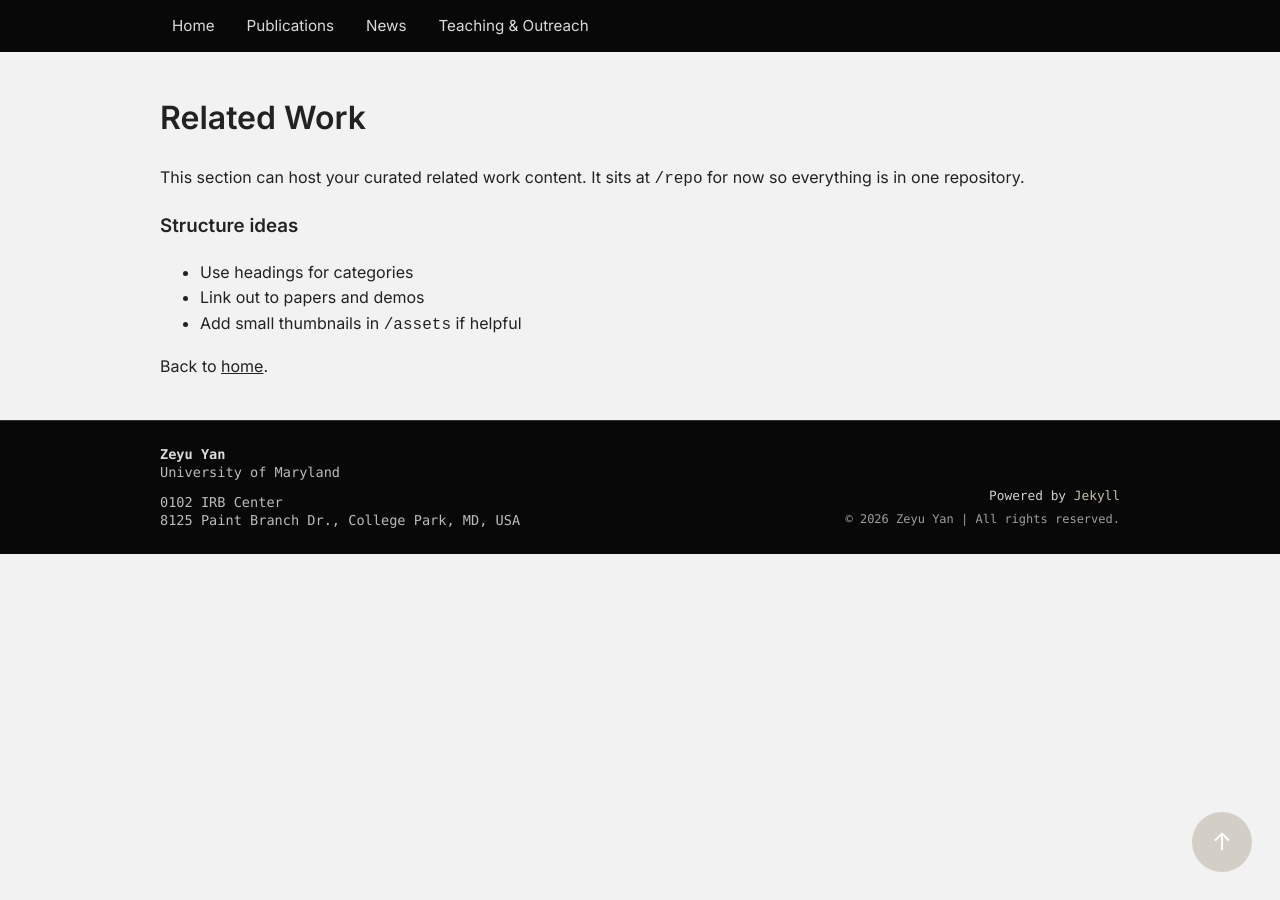
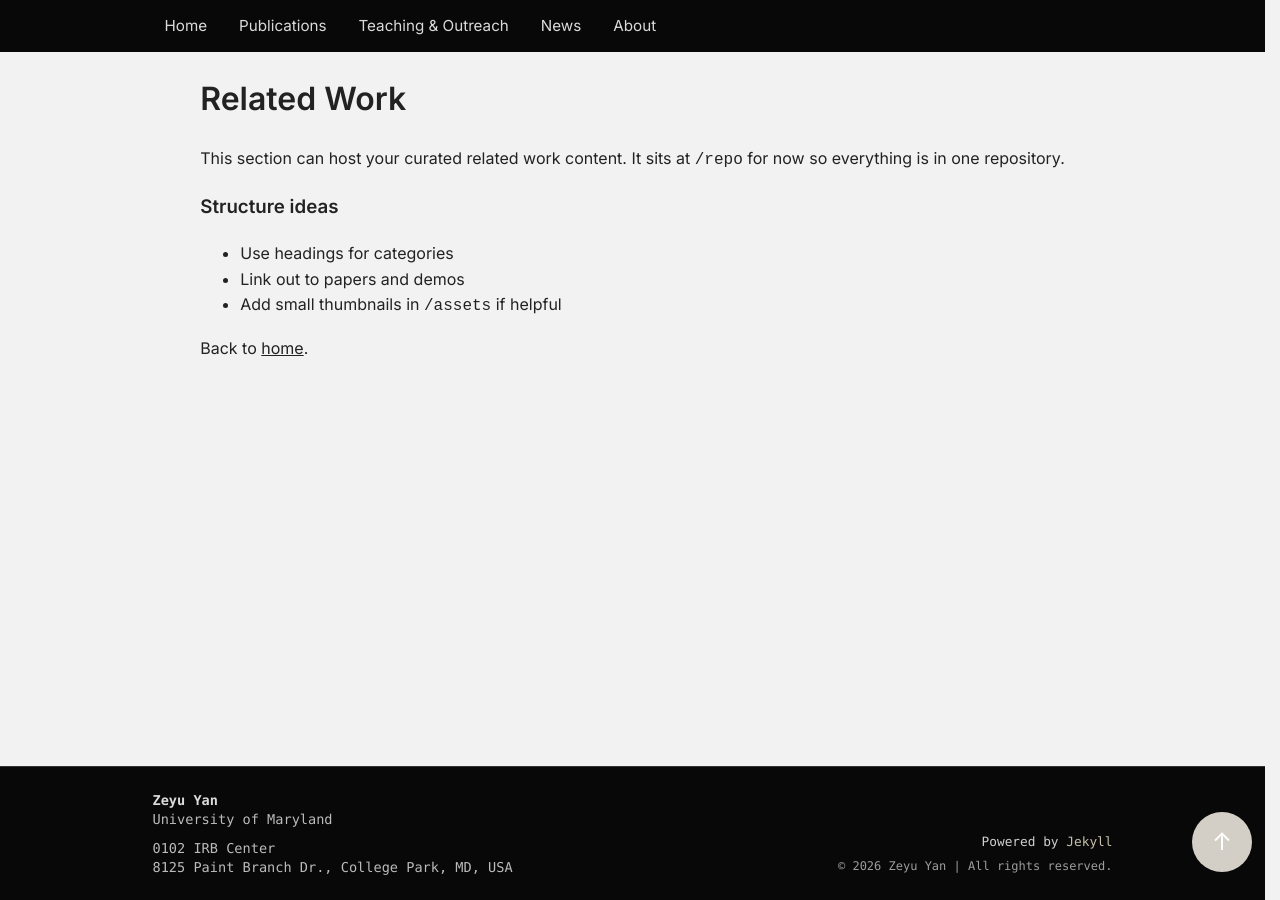
Before and after one commit to zyyan20h/zeyuyan.com, a Jekyll site: the page built from repo/index.md, in a window 1280 px wide. Built offline with Jekyll 4.4.1, drawn with Linux system fonts in a browser that asks for light colours.

Commit message:
landing-remake with 404

```diff
--- a/_includes/header.html
+++ b/_includes/header.html
@@ -1,8 +1,12 @@
 <header class="site-header">
   <nav class="site-nav">
     <a href="{{ '/' | relative_url }}" class="nav-link">Home</a>
+
+    <!-- Scroll to publications section on the landing page -->
     <a href="{{ '/#publications' | relative_url }}" class="nav-link">Publications</a>
-    <a href="{{ '/#news' | relative_url }}" class="nav-link">News</a>
-    <a href="{{ '/teaching/' | relative_url }}" class="nav-link">Teaching & Outreach</a>
+
+    <a href="{{ '/404.html' | relative_url }}" class="nav-link">Teaching & Outreach</a>
+    <a href="{{ '/404.html' | relative_url }}" class="nav-link">News</a>
+    <a href="{{ '/404.html' | relative_url }}" class="nav-link">About</a>
   </nav>
 </header>
--- a/assets/css/base.css
+++ b/assets/css/base.css
@@ -13,10 +13,14 @@ html, body {
   margin: 0;
   padding: 0;
   width: 100%;
+  height: 100%;
 }
 
 body {
   overflow-x: hidden; /* you already confirmed this helped */
+  min-height: 100vh;
+  display: flex;
+  flex-direction: column;
 }
 
 img, svg {
@@ -47,3 +51,32 @@ a:visited {
 a:active {
   color: #b08c60;
 } */
+
+
+/* Prevent header and footer from shrinking in the flex layout */
+.site-header,
+.site-footer {
+  flex: 0 0 auto;
+}
+
+/* Make the content area take the remaining height */
+main,
+.page-content {
+  flex: 1 0 auto;
+}
+
+.not-found {
+  max-width: 640px;
+  margin: 4rem auto;
+  text-align: center;
+}
+
+.not-found h1 {
+  font-size: 3rem;
+  margin-bottom: 1rem;
+}
+
+.not-found p {
+  font-size: 1rem;
+  line-height: 1.6;
+}
--- a/assets/css/home.css
+++ b/assets/css/home.css
@@ -5,6 +5,8 @@
   width: 100vw;
   margin-left: calc(50% - 50vw);
   margin-right: calc(50% - 50vw);
+  margin-top: 0;
+  margin-bottom: 0;
 
   background: rgba(118, 115, 111, 0.08); /* subtle contrast */
   border-bottom: none;
@@ -14,10 +16,10 @@
 .home-hero {
   max-width: 960px;
   margin: 0 auto;
-  padding: 2.25rem 0 2.5rem 0;
+  padding: 3rem 0 2rem 0;
   display: grid;
   grid-template-columns: 1.55fr 0.8fr;
-  gap: 4rem;
+  gap: 0.5rem 4rem;
   align-items: start;
 
 }
@@ -193,9 +195,12 @@
   clear: both;
 }
 
-.home-annoucement {
+.home-announcement {
     margin-top: 0.5rem;
-    font-size: 0.9rem;
+    font-family: ui-monospace, SFMono-Regular, Menlo, Monaco, Consolas,
+               "Liberation Mono", monospace;
+    text-align: center;
+    font-size: 0.8rem;
     font-weight: 500;
     color: #222;
 }
@@ -230,22 +235,21 @@
   }
 }
 
-
 /* -------------------------
-   NEWS: New One-Line Layout
+   NEWS: One-Line Layout (no toggle)
    ------------------------- */
 
-/* Divider above and below the news section */
 .home-news {
   padding: 0 0;
-  border-top: 1px solid #d3cfc7;
-  border-bottom: 1px solid #d3cfc7;   /* same subtle line */
+  border-top: none;
+  border-bottom: none;
+  margin-top: 4rem;
+  margin-bottom: 0;
 }
 
 .news-item {
   display: grid;
   grid-template-columns: 100px 20px 24px 1fr;
-  /*   date   |   sep   icon   text   */
   align-items: center;
   column-gap: 0.5rem;
   margin-bottom: 0.4rem;
@@ -268,7 +272,6 @@
 }
 
 .news-text a {
-  /* color: #d3b685; */
   text-decoration: none;
 }
 
@@ -276,47 +279,37 @@
   text-decoration: underline;
 }
 
-/* Keep lists clean */
 .news-list {
   list-style: none;
   padding: 0;
   margin: 0;
 }
 
-.news-hidden {
-  display: none;
-  margin-top: 0.5rem;
+/* More news link under the list */
+.news-more {
+  margin-top: 0.6rem;
+  margin-bottom: 0;
+  font-size: 0.9rem;
+  text-align: left;
 }
 
-/* Toggle button under news section */
-.news-toggle {
-  background: none;               /* no button background */
-  border: none;                   /* remove outline */
-  color: #d3cfc7;                 /* your beige accent */
-  font-size: 0.9rem;
-  cursor: pointer;
-  padding: 0.25rem 0;
-  margin-top: 0.5rem;
-  margin-bottom: 0.5rem;
-  text-align: left;               /* aligns with news column */
+.news-more a {
+  color: #d3cfc7;
+  text-decoration: none;
+  font-weight: 600;
 }
 
-.news-toggle:hover {
+.news-more a:hover {
   text-decoration: underline;
 }
 
-/* Keep hidden news block hidden by default */
-.news-hidden {
-  display: none;
-  margin-top: 0.5rem;
-}
 
 /* -------------------------------------
    PUBLICATION SECTION
 -------------------------------------- */
 
 .home-publications {
-  margin-top: 0.25rem;
+  margin-top: 0;
   padding: 2rem 0;
   /* border-top: 1px solid #2a2a2a;
   border-bottom: 1px solid #2a2a2a; */
@@ -326,6 +319,8 @@
 .pub-title-section {
   font-size: 1.4rem;
   font-weight: 600;
+  margin-top: 0rem;
+  padding-top: 2rem;
   margin-bottom: 1.5rem;
 }
 
--- a/assets/css/layout.css
+++ b/assets/css/layout.css
@@ -6,11 +6,12 @@
 /* Main page container */
 .page-content {
   max-width: 960px;     /* limit line length, good for reading */
-  margin: 2.5rem auto;  /* top/bottom margin, auto left/right centers it */
+  margin: 0 auto;  /* top/bottom margin, auto left/right centers it */
   padding: 0 1.5rem;    /* left/right padding so text does not touch edges */
   background: #f2f2f2;  /* white content area on top of grey body */
   border-radius: 0;  /* slightly rounded corners */
   box-shadow: none; /* soft shadow */
+  flex: 1;
 }
 
 /* On small screens, let it breathe less and go edge to edge */
@@ -21,3 +22,7 @@
     box-shadow: none;
   }
 }
+
+html {
+  scrollbar-gutter: stable;
+}
```
Also changed, not shown: 404.md (added, +18 -0 lines), about.md (added, +15 -0 lines), index.md (+13 -20 lines), news.md (added, +13 -0 lines), teaching.md (added, +16 -0 lines).
